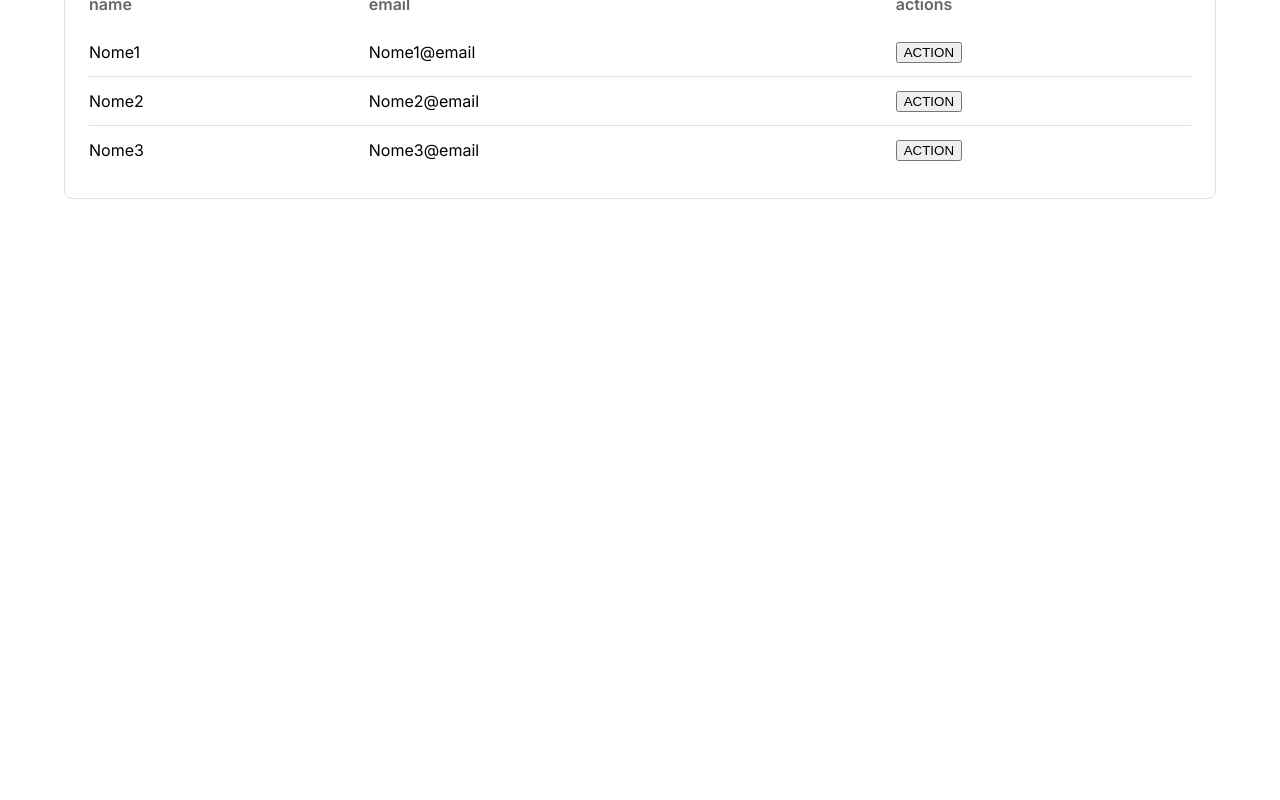
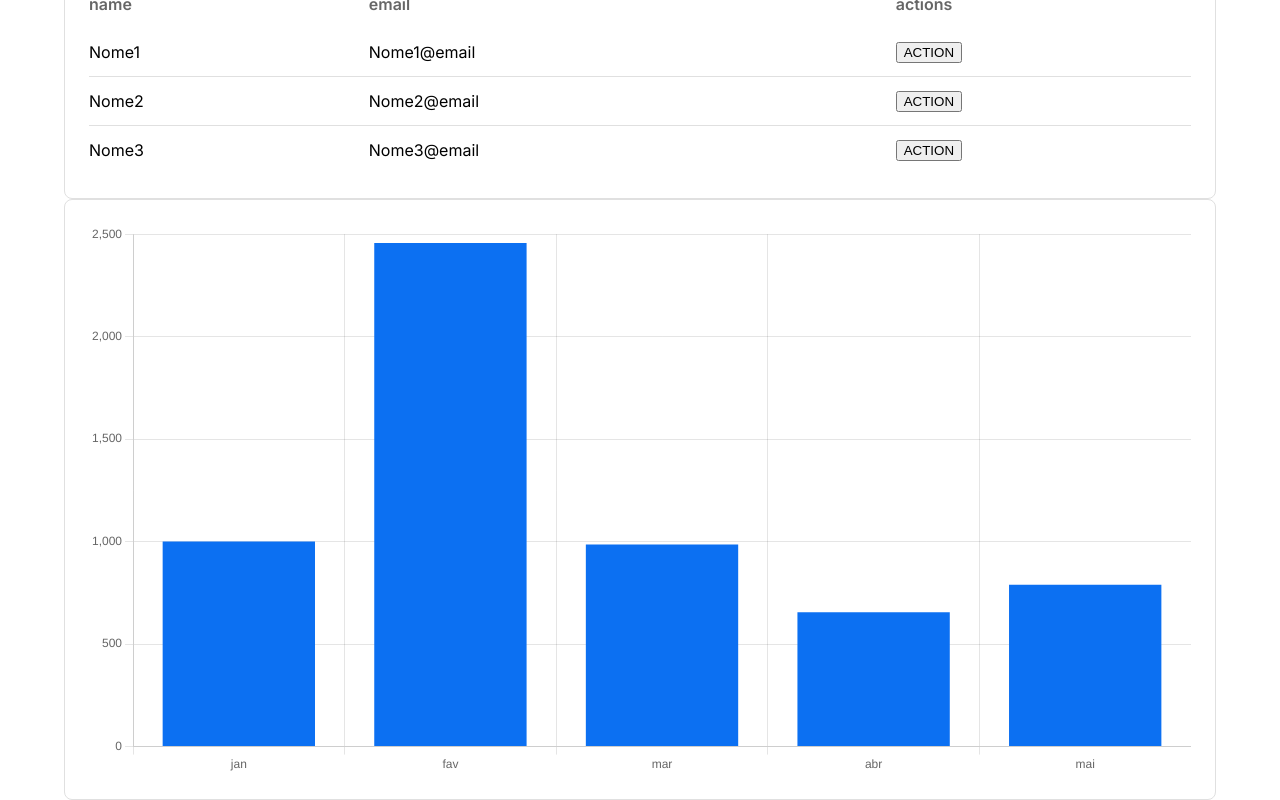
Before and after one commit to filipebezerra95/dnc-sales-dashboard-gsd, a React (Vite) app: page /home in a window 1280 px wide. Shown: the part 483-1283 px from the top of the page. Before the commit the page ends 800 px from the top, so only its background shows below. Built offline with nearby package versions, Linux system fonts and the light colour scheme.

Commit message:
feat:chart-component

```diff
--- a/package.json
+++ b/package.json
@@ -13,7 +13,9 @@
     "@emotion/react": "^11.14.0",
     "@emotion/styled": "^11.14.0",
     "@mui/material": "^6.2.1",
+    "chart.js": "^4.4.7",
     "react": "^18.3.1",
+    "react-chartjs-2": "^5.3.0",
     "react-dom": "^18.3.1",
     "react-router-dom": "^7.0.2",
     "styled-components": "^6.1.13"
--- /dev/null
+++ b/src/components/CustomChart.tsx
@@ -0,0 +1,78 @@
+import { useTheme } from "styled-components";
+import{
+    Chart as ChartJS,
+    CategoryScale,
+    LinearScale,
+    BarElement,
+    PointElement,
+    LineElement,
+    Title,
+    Tooltip,
+    Legend,
+
+}  from 'chart.js'
+import { Line } from 'react-chartjs-2';
+import { Bar } from 'react-chartjs-2';
+import { CustomChartProps } from "@/types";
+
+ChartJS.register(
+    CategoryScale,
+    LinearScale,
+    BarElement,
+    PointElement,
+    LineElement,
+    Title,
+    Tooltip,
+    Legend,
+)
+
+function CustomChart(props: CustomChartProps) {
+    const { data, labels, type } = props
+    const theme = useTheme()
+    const options = {
+        responsive: true,
+        escaleShowVerticalLines: false,
+        escales: {
+            x: {
+                border: {
+                    display: false
+                },
+                grid: {
+                    display: false
+                },
+                ticks: {
+                    color: theme.typographies.subtitle
+                }
+            },
+            y: {
+                border: {
+                    display: false
+                },
+                grid: {
+                    color: theme.appDefaultStroke,
+                },
+                ticks: {
+                    color: theme.typographies.subtitle
+                },
+            },
+        },
+        plugins: {
+            legend: {
+                display: false,
+            },
+        },
+    }
+    const chartData = {
+        labels,
+        datasets: [
+            {
+                data: data,
+                borderColor: 'rgb(12, 112, 242)',
+                backgroundColor: 'rgba(12, 112, 242, 1)'
+            }
+        ]
+    }
+    return type === 'bar' ? (<Bar options={options} data={chartData} />) : (<Line options={options} data={chartData} />)
+}
+
+export default CustomChart
--- a/src/components/index.ts
+++ b/src/components/index.ts
@@ -1,4 +1,5 @@
 export { default as AvatarsList } from './AvatarList'
+export { default as CustomChart } from './CustomChart'
 export { default as FormComponent } from './FormComponent'
 export { default as CustomTable } from "./CustomTable"
 export { default as Header } from './Header'
--- a/src/pages/Home.tsx
+++ b/src/pages/Home.tsx
@@ -1,4 +1,4 @@
-import {AvatarsList, CardComponent, CustomTable, Header } from "@/components"
+import {AvatarsList, CardComponent, CustomChart, CustomTable, Header } from "@/components"
 import { Container } from "@mui/material"
 import { currencyConverter } from "@/utils"
 
@@ -54,6 +54,13 @@
             <CardComponent >
               <CustomTable headers={mockTableData.headers} rows={mockTableData.rows}/>
             </CardComponent>
+            <CardComponent>
+              <CustomChart
+              labels={['jan', 'fav', 'mar', 'abr', 'mai']}
+              data={[1000.12, 2456.54, 986.32, 654.89, 789.54, 478.69]}
+              type='bar'
+              />
+            </CardComponent>
        </Container>
 
       </>
--- /dev/null
+++ b/src/types/customChart.d.ts
@@ -0,0 +1,6 @@
+export interface CustomChartProps {
+    labels: string[]
+    data: number[]
+    type: 'line' | 'bar'
+
+}
--- a/src/types/index.ts
+++ b/src/types/index.ts
@@ -1,4 +1,5 @@
 export * from './AvatarsList'
+export * from './customChart'
 export * from './customTable'
 export * from './theme'
 export * from './typographies'
```
Also changed, not shown: 1 other file (tests, documents, lock files or other folders).
